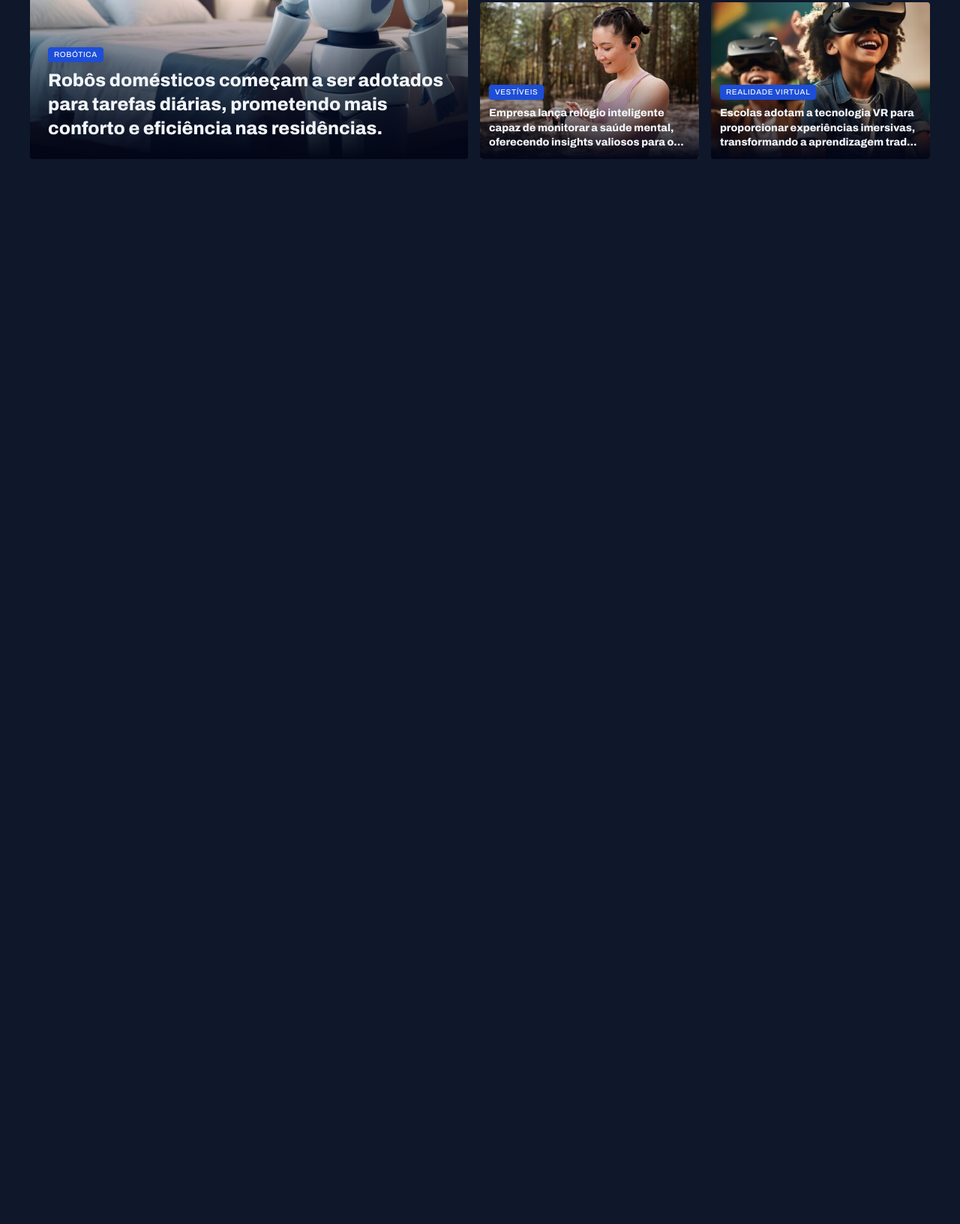
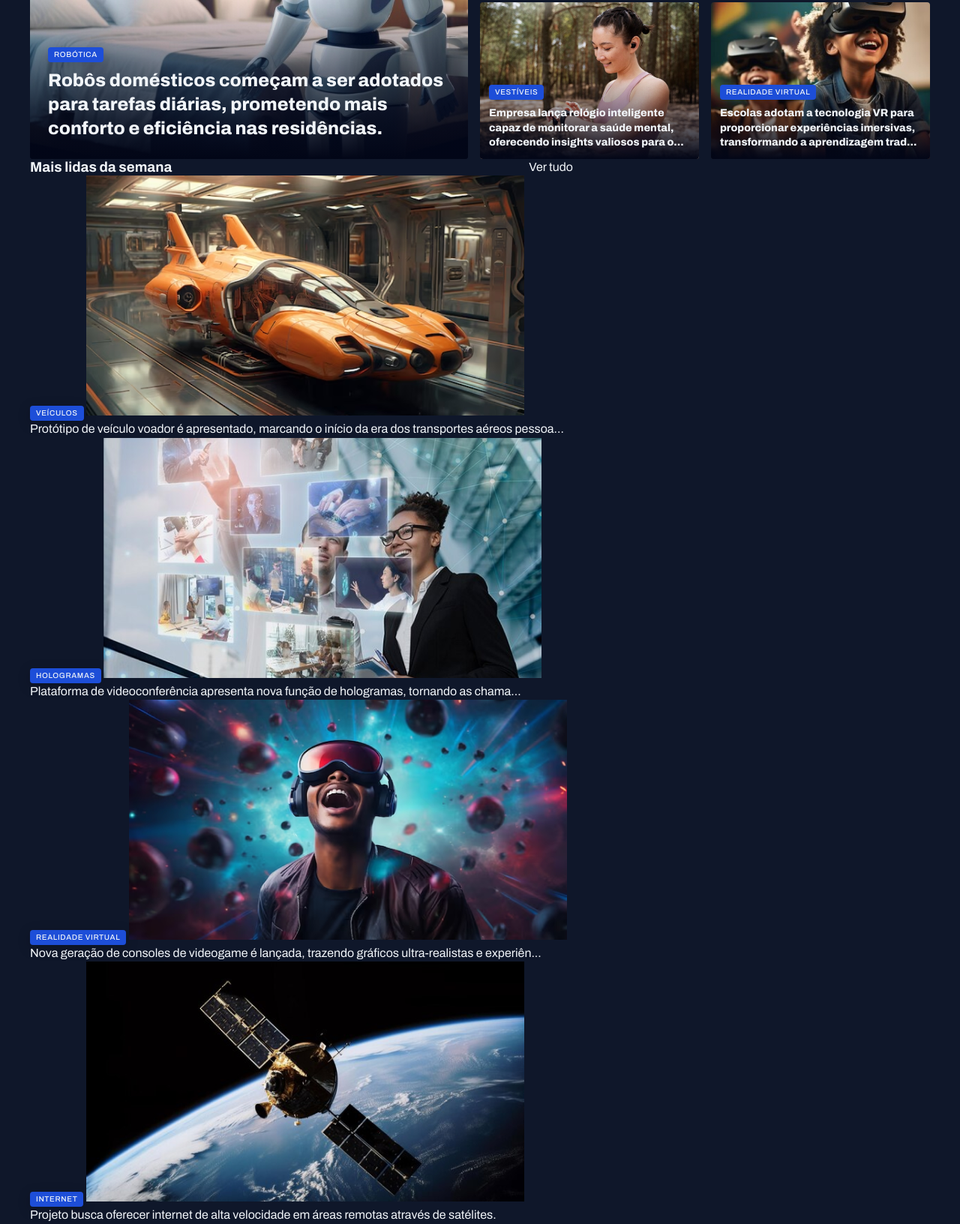
Before and after one commit to lucasaraujope/portal_de_noticias, a plain HTML site: page index.html in a window 1280 px wide. Shown: the part 387-2019 px from the top of the page at 75% size. Before the commit the page ends 800 px from the top, so only its background shows below. Drawn offline with Linux system fonts and the light colour scheme.

Commit message:
finalizando sessão das noticias mais lidas da semana

```diff
--- a/index.html
+++ b/index.html
@@ -96,5 +96,42 @@
         </div>
     </section>
 </main>
+<section id="weekly" class="container">
+    <header class="grid grid-flow-col">
+        <h3>Mais lidas da semana</h3>
+        <a href="#" class="grid grid-flow-col">
+            <p>Ver tudo</p>
+            <span></span>
+        </a>
+    </header>
+    <div>
+        <figure>
+            <span class="content-tag">Veículos</span>
+            <img src="./Assets/images/Image 06.png"
+                alt="Protótipo de veículo voador é apresentado, marcando o início da era dos transportes aéreos pessoais.">
+            <p>Protótipo de veículo voador é apresentado, marcando o início da era dos transportes aéreos pessoa...</p>
+        </figure>
+
+        <figure>
+            <span class="content-tag">Hologramas</span>
+            <img src="./Assets/images/Image 07.png"
+                alt="Plataforma de videoconferência apresenta nova função de hologramas, tornando as chamadas virtuais mais realistas e envolventes.">
+           <p>Plataforma de videoconferência apresenta nova função de hologramas, tornando as chama...</p>
+        </figure>
+
+        <figure>
+            <span class="content-tag">Realidade virtual</span>
+            <img src="./Assets/images/Image 08.png"
+                alt="Nova geração de consoles de videogame é lançada, trazendo gráficos ultra-realistas e experiências de jogo totalmente envolventes.">
+            <p>Nova geração de consoles de videogame é lançada, trazendo gráficos ultra-realistas e experiên...</p>
+        </figure>
+        <figure>
+            <span class="content-tag">Internet</span>
+            <img src="./Assets/images/Image 09.png"
+                alt="Projeto busca oferecer internet de alta velocidade em áreas remotas através de satélites.">
+            <p>Projeto busca oferecer internet de alta velocidade em áreas remotas através de satélites.</p>
+        </figure>
+    </div>
+</section>
 </body>
 </html>
```
